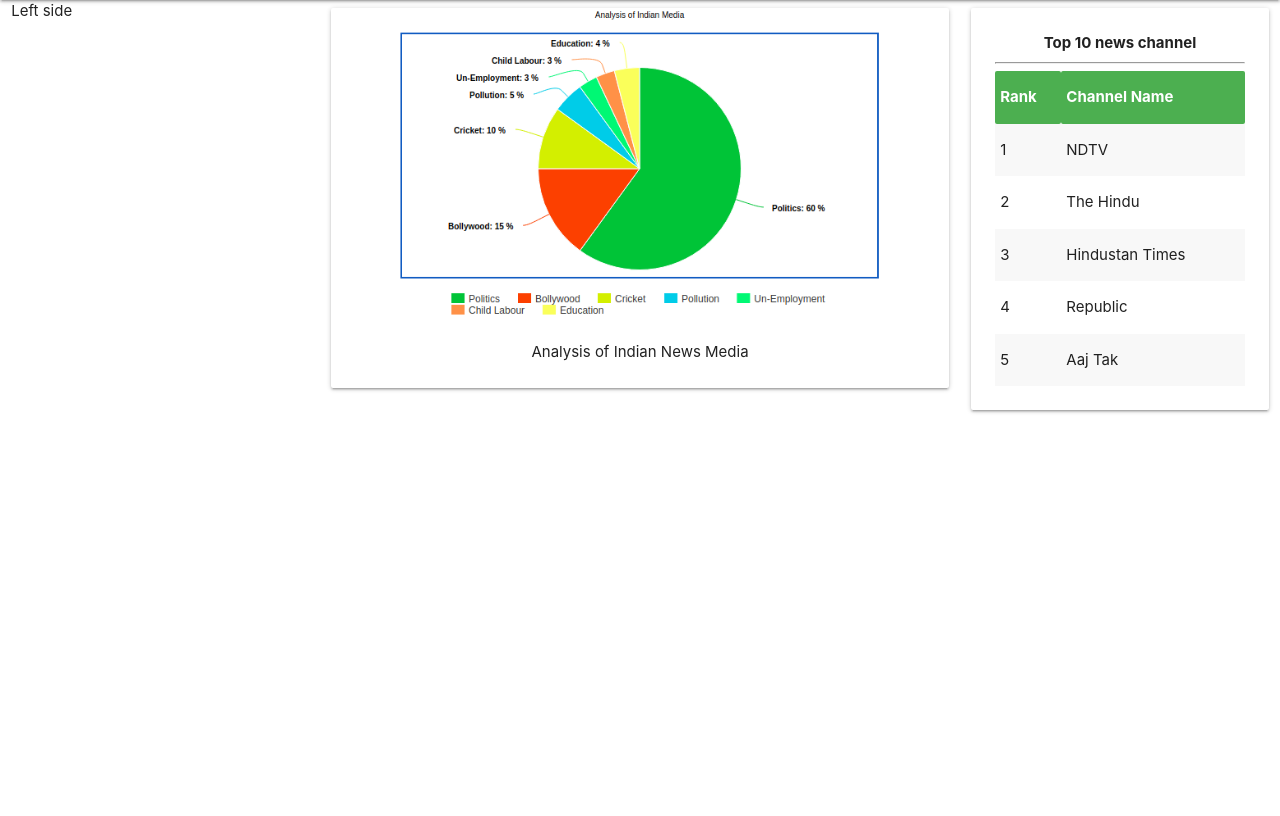
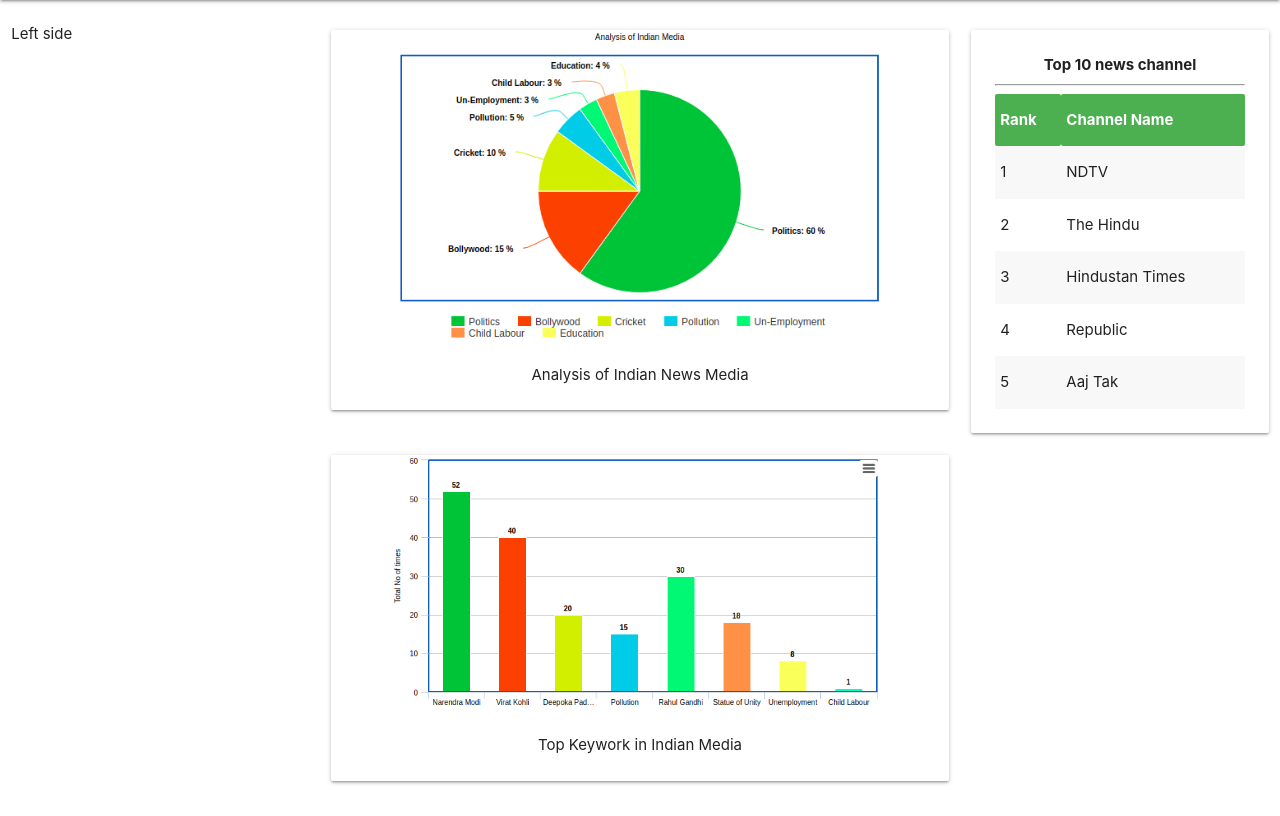
Before and after one commit to imsaiful/Fourth-Pillar, a Django app: page / in a window 1280 px wide. Shown: the part 64-880 px from the top of the page. Before the commit the page ends 800 px from the top, so only its background shows below. Run offline with Django 3.2, Linux system fonts and the light colour scheme.

Commit message:
add main content frontend

```diff
--- a/feed/templates/feed/index.html
+++ b/feed/templates/feed/index.html
@@ -66,6 +66,7 @@
           </div>
         </div>
     </nav>
+    <br>
     <div class="row">
         <div class="col s3">
             Left side
@@ -77,6 +78,14 @@
                  <img src="{% static 'img/media-chart.png' %}">
                 <div class="card-content">
                     Analysis of Indian News Media
+                </div>
+
+            </div>
+            <br>
+            <div class="card">
+                 <img src="{% static 'img/topic.png' %}">
+                <div class="card-content">
+                    Top Keywork in Indian Media
                 </div>
 
             </div>
```
Also changed, not shown: static/img/topic.png (added).
